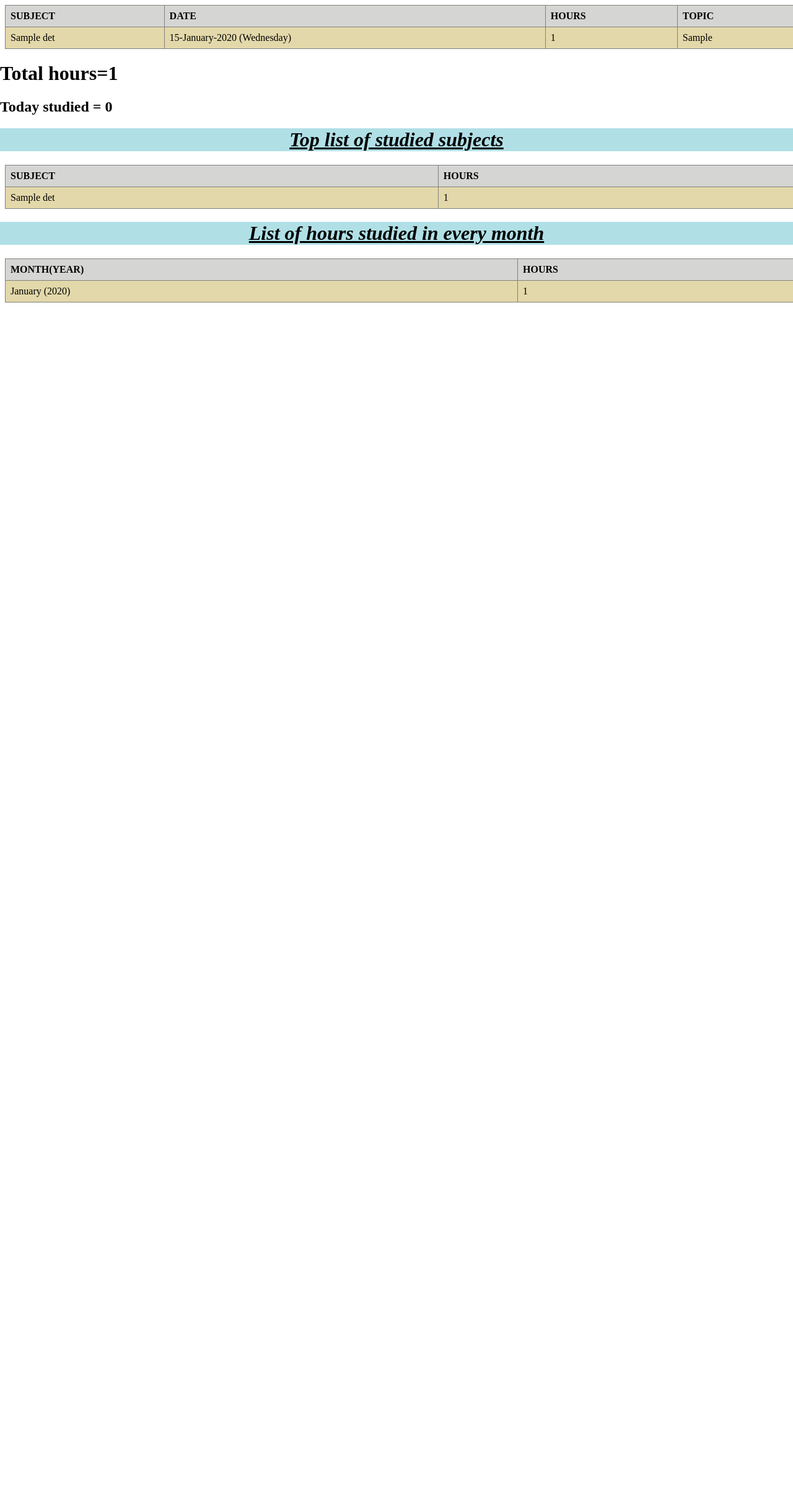
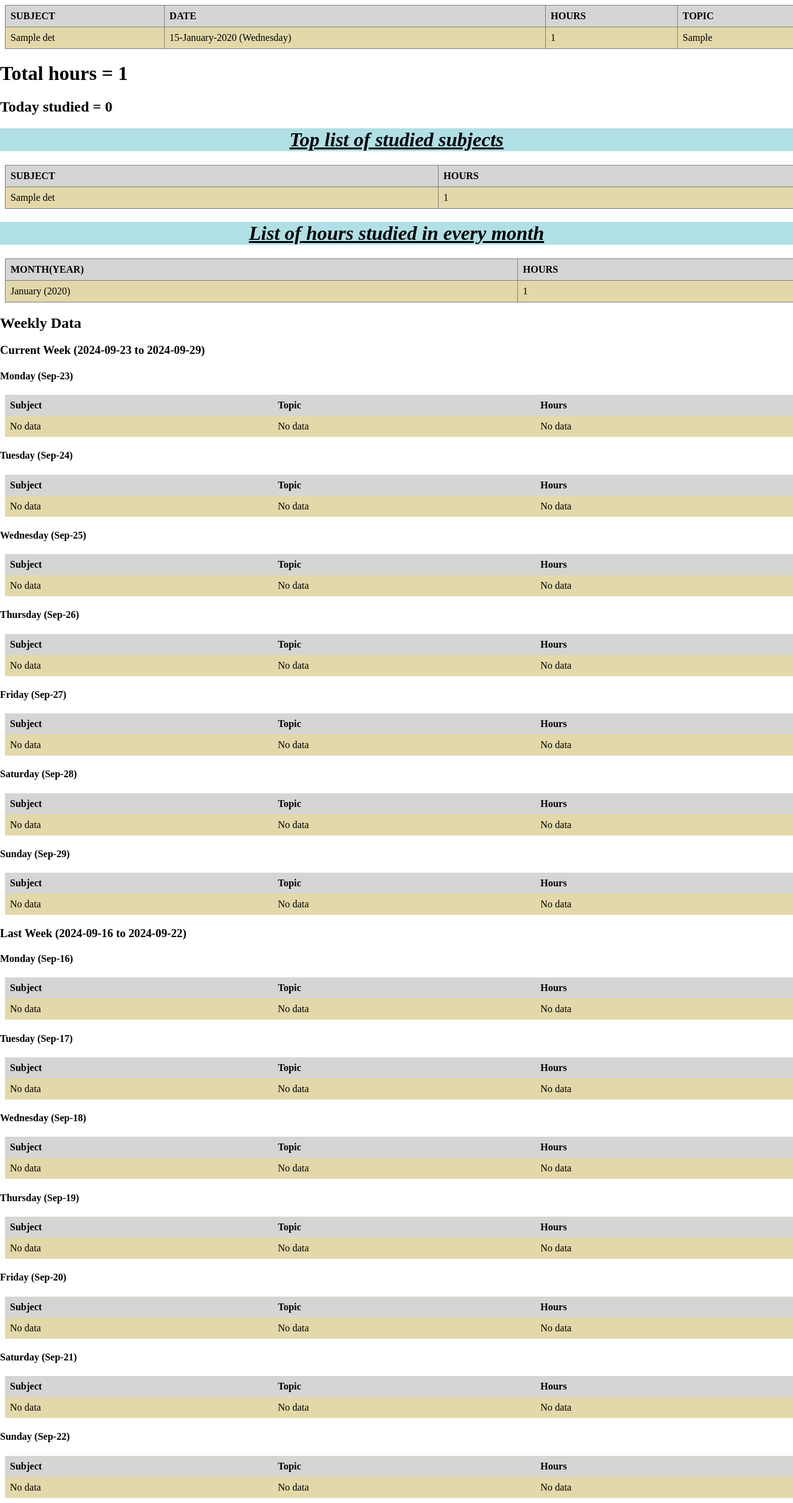
Before and after one commit to manjunathdp/Student-Study-Tracker-Web-Application, a PHP site: page /display.php in a window 1280 px wide. Shown: the whole page at 62% size. Before the commit the page ends 488 px from the top, so only its background shows below. Run offline with PHP 8.4, Linux system fonts and the light colour scheme; tables that the repository leaves empty hold one stand-in row (values such as "Sample post").

Commit message:
weekly wise data is updated in display.php

```diff
--- a/display.php
+++ b/display.php
@@ -6,70 +6,62 @@
 </head>
 <body>
 
-
 <?php
 include("connection.php");
 
-$ret2="select subject, DATE_FORMAT(date ,'%d-%M-%Y  (%W)') as date, hours, topic from details order by date ASC";
-
-$dbrt=mysqli_query($conn,$ret2);
-
+// Query to fetch all data in ascending date order
+$ret2 = "SELECT subject, DATE_FORMAT(date, '%d-%M-%Y  (%W)') as date, hours, topic FROM details ORDER BY date ASC";
+$dbrt = mysqli_query($conn, $ret2);
 ?>
 
-
-<table border=1px solid black><tr>
+<table border="1px solid black">
+    <tr>
         <th>SUBJECT</th>
         <th>DATE</th>
         <th>HOURS</th>
-        <th>TOPIC</th></tr>
+        <th>TOPIC</th>
+    </tr>
     <?php
-         while ($arr = mysqli_fetch_assoc($dbrt))
-    {
-       $totalHrs=$totalHrs+$arr['hours'];
+    $totalHrs = 0;
+    while ($arr = mysqli_fetch_assoc($dbrt)) {
+        $totalHrs += $arr['hours'];
     ?>
         <tr>
             <td><?php echo $arr['subject']; ?></td>
             <td><?php echo $arr['date']; ?></td>
             <td><?php echo $arr['hours']; ?></td>
             <td><?php echo $arr['topic']; ?></td>
-
         </tr>
     <?php
     }
     ?>
 </table>
-        <h1>Total hours=<?php echo $totalHrs ?></h1>
+
+<h1>Total hours = <?php echo $totalHrs ?></h1>
 
 <?php
-// Get the current date in the format used in your database
-$today = date('Y-m-d'); // Adjust the format to match your database's date format (e.g., 'Y-m-d')
-
-// Query to sum today's studied hours
-$daterev = "SELECT SUM(hours) as today FROM details WHERE date = '$today';";
-
+// Fetch today's date and studied hours for today
+$today = date('Y-m-d');
+$daterev = "SELECT SUM(hours) as today FROM details WHERE date = '$today'";
 $dbrt = mysqli_query($conn, $daterev);
 $result = mysqli_fetch_assoc($dbrt);
 ?>
 <h2>Today studied = <?php echo $result['today'] + 0; ?></h2>
 
-
 <center><h1 style="background-color:powderblue;"><u><i>Top list of studied subjects</i></u></h1></center>
-        <table border=1px solid black class=toptables><tr>
+<table border="1px solid black" class="toptables">
+    <tr>
         <th>SUBJECT</th>
-        <th>HOURS</th></tr>
+        <th>HOURS</th>
+    </tr>
     <?php
-        $ret2="select subject,sum(hours) as hrs from details group by subject order by hrs desc ;";
-
-        $dbrt=mysqli_query($conn,$ret2);
-
-         while ($arr = mysqli_fetch_assoc($dbrt))
-    {
-
+    $ret2 = "SELECT subject, SUM(hours) as hrs FROM details GROUP BY subject ORDER BY hrs DESC";
+    $dbrt = mysqli_query($conn, $ret2);
+    while ($arr = mysqli_fetch_assoc($dbrt)) {
     ?>
         <tr>
             <td><?php echo $arr['subject']; ?></td>
             <td><?php echo $arr['hrs']; ?></td>
-
         </tr>
     <?php
     }
@@ -77,18 +69,15 @@ $result = mysqli_fetch_assoc($dbrt);
 </table>
 
 <center><h1 style="background-color:powderblue;"><u><i>List of hours studied in every month</i></u></h1></center>
-<table border=1px solid black class=toptables><tr>
+<table border="1px solid black" class="toptables">
+    <tr>
         <th>MONTH(YEAR)</th>
         <th>HOURS</th>
     </tr>
     <?php
-// Remove the subject filter if you want to calculate hours for all subjects
-$ret2 = "SELECT DATE_FORMAT(date, '%M (%Y)') as month, SUM(hours) as hrs FROM details GROUP BY month ORDER BY date ASC;";
-
+    $ret2 = "SELECT DATE_FORMAT(date, '%M (%Y)') as month, SUM(hours) as hrs FROM details GROUP BY month ORDER BY date ASC";
     $dbrt = mysqli_query($conn, $ret2);
-
-while ($arr = mysqli_fetch_assoc($dbrt))
-{
+    while ($arr = mysqli_fetch_assoc($dbrt)) {
     ?>
         <tr>
             <td><?php echo $arr['month']; ?></td>
@@ -99,7 +88,103 @@ while ($arr = mysqli_fetch_assoc($dbrt))
     ?>
 </table>
 
+<!-- Weekly data handling -->
+<?php
+// Function to get the start of the week (Monday) and end of the week (Sunday)
+function get_monday($date) {
+    return date('Y-m-d', strtotime('Monday this week', strtotime($date)));
+}
 
+function get_sunday($date) {
+    return date('Y-m-d', strtotime('Sunday this week', strtotime($date)));
+}
 
+// Function to get the date for a specific day within the week
+function get_date_for_day($base_date, $day) {
+    return date('Y-m-d', strtotime("$day this week", strtotime($base_date)));
+}
+
+// Function to format date as Month-Day (e.g., Sept-29)
+function format_date($date) {
+    return date('M-d', strtotime($date));
+}
+
+$today = date('Y-m-d');
+
+// Get the current week (Monday to Sunday)
+$current_week_start = get_monday($today);
+$current_week_end = get_sunday($today);
+
+// Get last week's Monday to Sunday
+$last_week_start = get_monday(date('Y-m-d', strtotime('-1 week', strtotime($today))));
+$last_week_end = get_sunday(date('Y-m-d', strtotime('-1 week', strtotime($today))));
+
+// Query to get the data for the current week (Monday to Sunday)
+$current_week_query = "
+    SELECT subject, topic, hours, DATE_FORMAT(date, '%W') as day, date
+    FROM details
+    WHERE date BETWEEN '$current_week_start' AND '$current_week_end'
+    ORDER BY date ASC
+";
+$current_week_result = mysqli_query($conn, $current_week_query);
+
+// Query to get the data for last week (Monday to Sunday)
+$last_week_query = "
+    SELECT subject, topic, hours, DATE_FORMAT(date, '%W') as day, date
+    FROM details
+    WHERE date BETWEEN '$last_week_start' AND '$last_week_end'
+    ORDER BY date ASC
+";
+$last_week_result = mysqli_query($conn, $last_week_query);
+?>
+
+<h2>Weekly Data</h2>
+
+<h3>Current Week (<?php echo $current_week_start . " to " . $current_week_end; ?>)</h3>
+<?php
+$days_of_week = ['Monday', 'Tuesday', 'Wednesday', 'Thursday', 'Friday', 'Saturday', 'Sunday'];
+$current_week_data = [];
+while ($row = mysqli_fetch_assoc($current_week_result)) {
+    $current_week_data[date('l', strtotime($row['date']))][] = $row;
+}
+
+foreach ($days_of_week as $day) {
+    $date_for_day = get_date_for_day($today, $day); // Get the actual date for the day
+    echo "<h4>$day (" . format_date($date_for_day) . ")</h4>"; // Format it as 'Sept-29'
+    echo "<table>
+        <tr><th>Subject</th><th>Topic</th><th>Hours</th></tr>";
+    if (isset($current_week_data[$day])) {
+        foreach ($current_week_data[$day] as $data) {
+            echo "<tr><td>{$data['subject']}</td><td>{$data['topic']}</td><td>{$data['hours']}</td></tr>";
+        }
+    } else {
+        echo "<tr><td>No data</td><td>No data</td><td>No data</td></tr>";
+    }
+    echo "</table>";
+}
+?>
+
+<h3>Last Week (<?php echo $last_week_start . " to " . $last_week_end; ?>)</h3>
+<?php
+$last_week_data = [];
+while ($row = mysqli_fetch_assoc($last_week_result)) {
+    $last_week_data[date('l', strtotime($row['date']))][] = $row;
+}
+
+foreach ($days_of_week as $day) {
+    $date_for_day = get_date_for_day($last_week_start, $day); // Get the actual date for last week
+    echo "<h4>$day (" . format_date($date_for_day) . ")</h4>"; // Format it as 'Sept-29'
+    echo "<table>
+        <tr><th>Subject</th><th>Topic</th><th>Hours</th></tr>";
+    if (isset($last_week_data[$day])) {
+        foreach ($last_week_data[$day] as $data) {
+            echo "<tr><td>{$data['subject']}</td><td>{$data['topic']}</td><td>{$data['hours']}</td></tr>";
+        }
+    } else {
+        echo "<tr><td>No data</td><td>No data</td><td>No data</td></tr>";
+    }
+    echo "</table>";
+}
+?>
 </body>
 </html>
```
Lines whose indentation alone changed are shown as unchanged.
